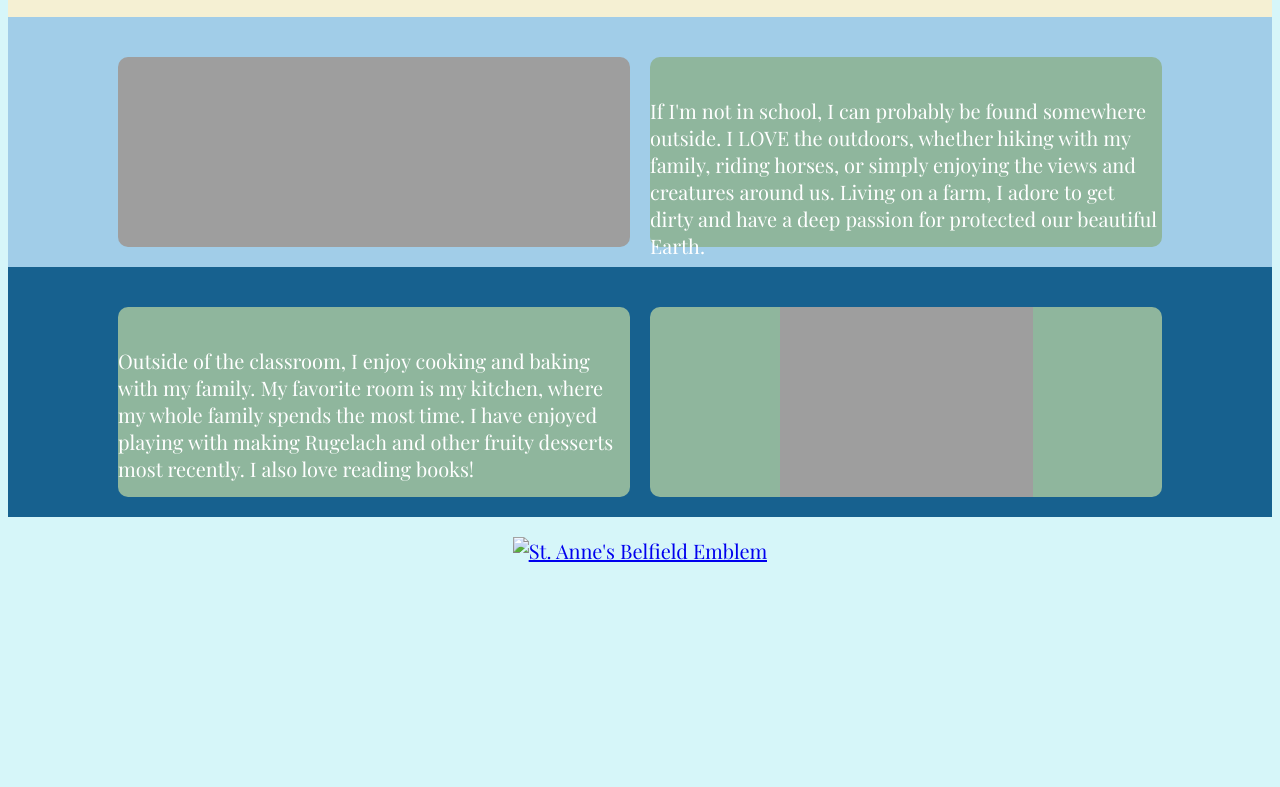
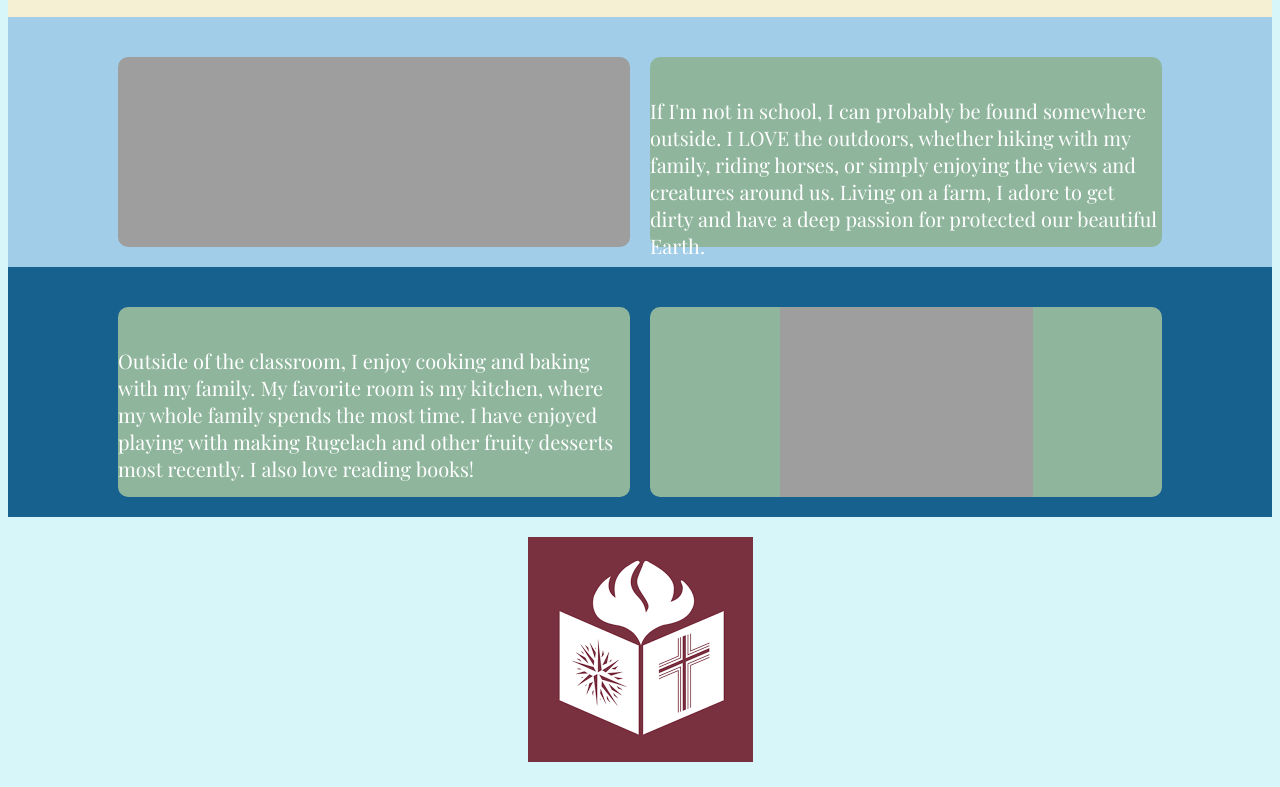
Before and after one commit to BPCoding1/bpportfolio, a plain HTML site: page index.html in a window 1280 px wide. Shown: the part 492-1279 px from the top of the page. Before the commit the page ends 1076 px from the top, so only its background shows below. Drawn offline with nearby package versions, Linux system fonts and the light colour scheme; the site is published under a folder, as on GitHub Pages, so addresses that start at the root find nothing; a web font is replaced by a local one.

Commit message:
Update index.html

```diff
--- a/index.html
+++ b/index.html
@@ -64,7 +64,7 @@
 
     </div>
 
-<p><a href="https://www.stab.org"><img src="/images.png" alt="St. Anne's Belfield Emblem"></a></p>
+<p><a href="https://www.stab.org"><img src="images.png" alt="St. Anne's Belfield Emblem"></a></p>
 
 
     <script src="script.js"></script>
```
